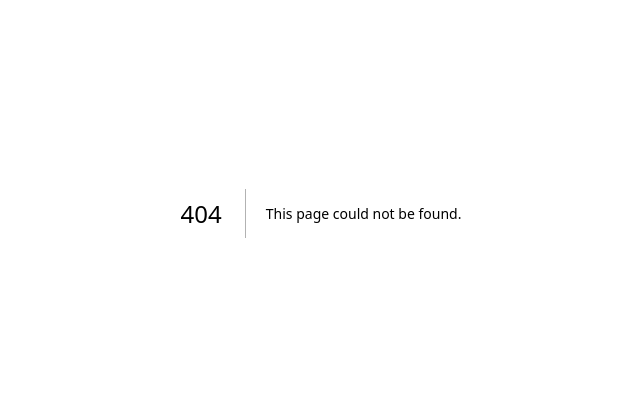
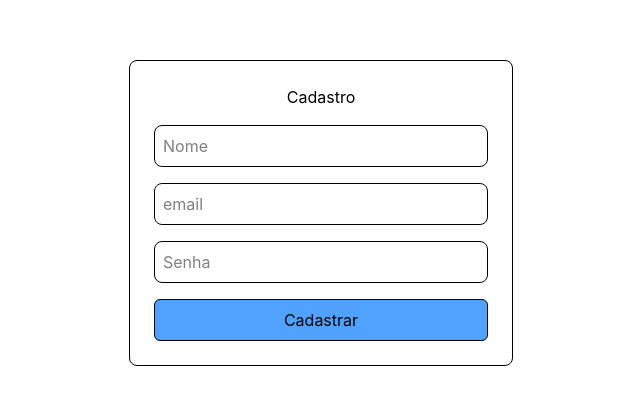
Before and after one commit to DevGabriellucas/ADM4ALL, a Next.js app in the folder frontend/: page /cadastro in a window 1280 px wide. Before the commit this address had no page. Shown: the part 187-592 px from the top of the page, without its empty margins (319-959 px from the left). Built offline with nearby package versions, Linux system fonts and the light colour scheme.

Commit message:
feature: iniciando o form

```diff
--- a/frontend/package.json
+++ b/frontend/package.json
@@ -11,7 +11,9 @@
   },
   "dependencies": {
     "@hookform/resolvers": "^5.2.2",
+    "autoprefixer": "^10.5.0",
     "next": "16.2.6",
+    "postcss": "^8.5.15",
     "react": "19.2.4",
     "react-dom": "19.2.4",
     "react-hook-form": "^7.76.0",
@@ -23,7 +25,7 @@
     "@types/node": "^20",
     "@types/react": "^19",
     "@types/react-dom": "^19",
-    "tailwindcss": "^4",
+    "tailwindcss": "^4.3.0",
     "typescript": "^5"
   }
 }
--- /dev/null
+++ b/frontend/src/app/cadastro/page.tsx
@@ -0,0 +1,13 @@
+export default function Cadastro(){
+    return (
+        <div className="flex min-h-screen items-center justify-center">
+            <form className="flex flex-col gap-4 w-96 p-6 border rounded-lg">
+                <h1 className="flex items-center justify-center">Cadastro</h1>
+                <input type="text" className="border rounded-lg p-2" placeholder="Nome"/>
+                <input type="email" className="border rounded-lg p-2" placeholder="email"/>
+                <input type="password" className="border rounded-lg p-2" placeholder="Senha"/>
+                <button type="submit" className="border rounded-md p-2 bg-blue-400">Cadastrar</button>
+            </form>
+        </div>
+    );
+}
```
Also changed, not shown: 1 other file (tests, documents, lock files or other folders).
